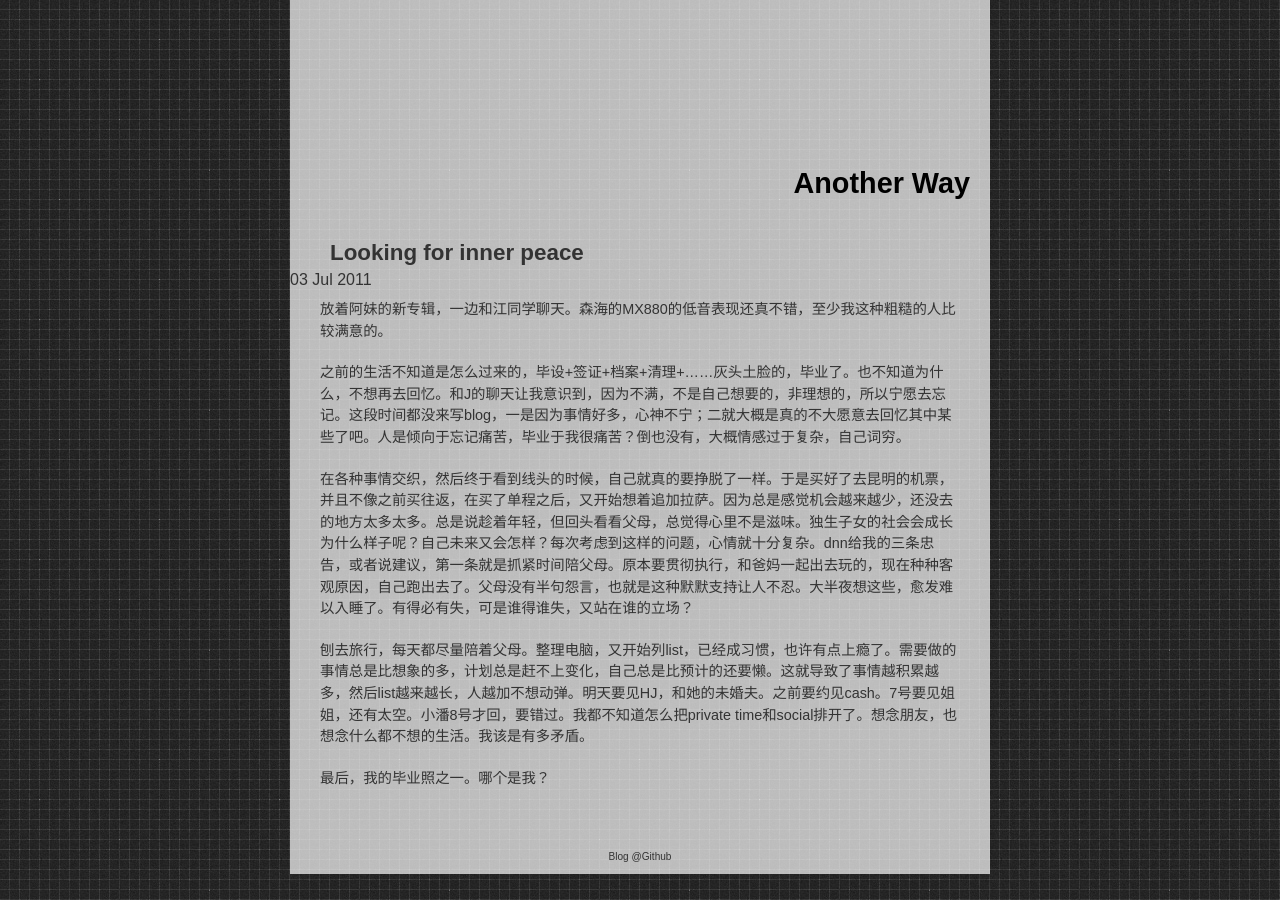
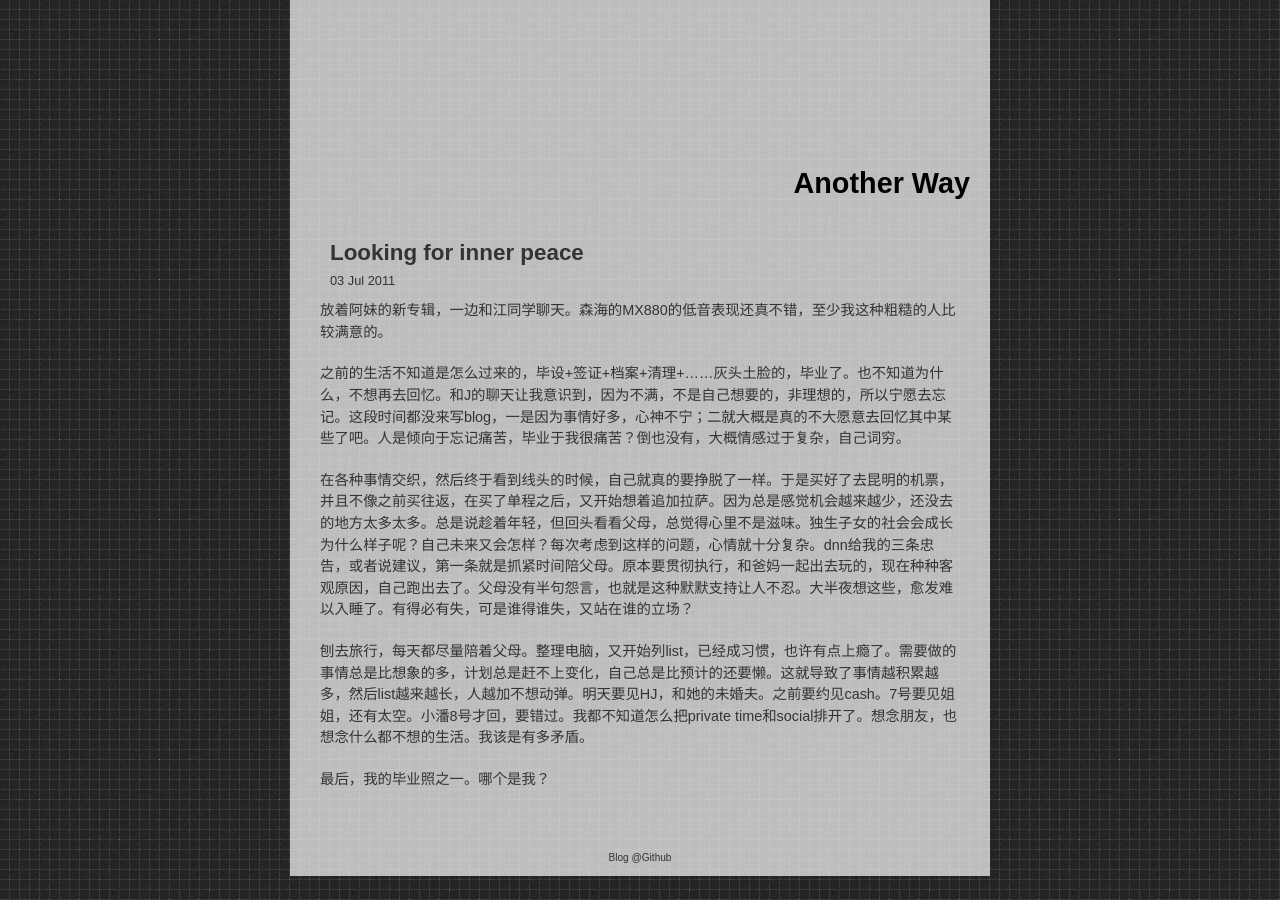
Before and after one commit to jingyuan/jingyuan.github.com, a Jekyll site: the page built from _posts/2011-07-03-Sun.md, in a window 1280 px wide. Built offline with Jekyll 4.4.1, drawn with Linux system fonts in a browser that asks for light colours; Markdown is read by kramdown in place of the engine named in the settings.

Commit message:
still date

```diff
--- a/_layouts/default.html
+++ b/_layouts/default.html
@@ -13,7 +13,7 @@
 			</div>
 			<div id="content">
 				<h2>{{page.title}}</h2>
-				{{ page.date | date_to_string }}
+				<p class="date">{{ page.date | date_to_string }}</p>
 				{{ content }}
 			</div>
 			<div id="footer">
```
